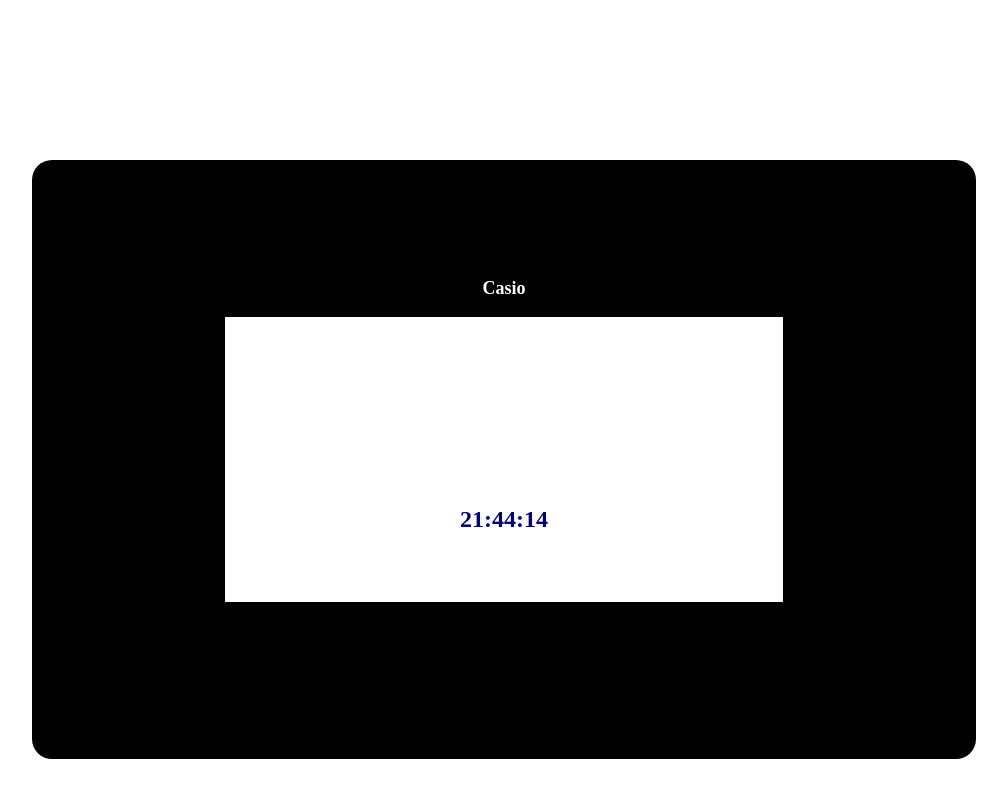
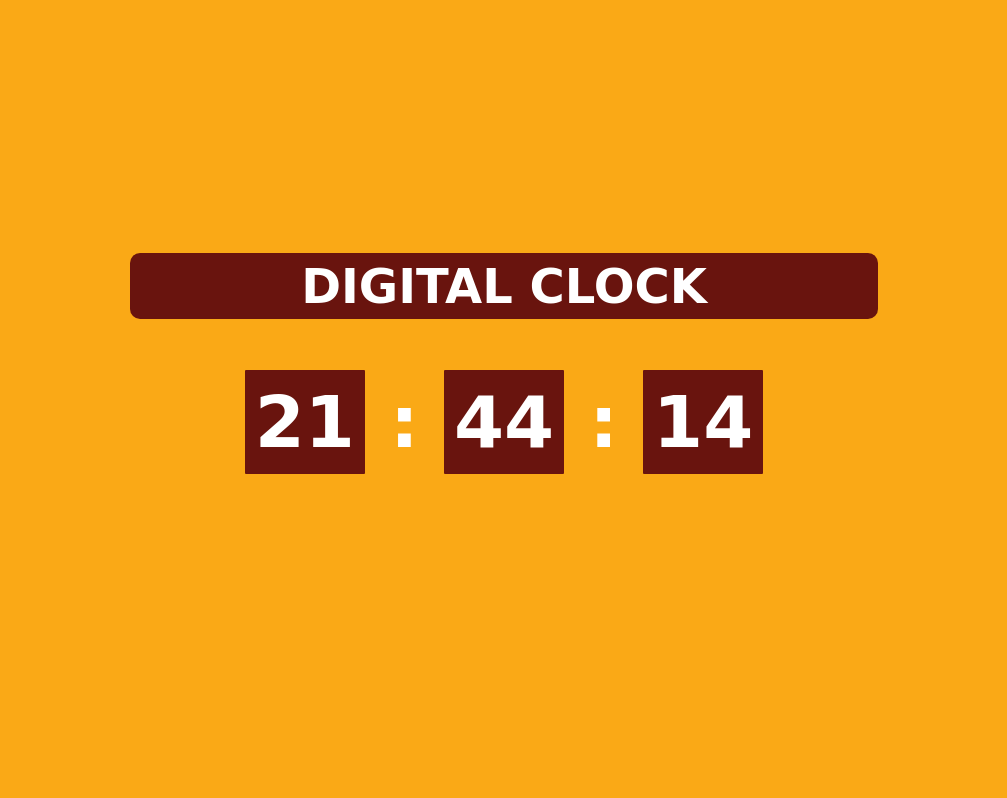
Before and after one commit to Samatarx/Digital-Clock, a plain HTML site: page index.html in a window 1280 px wide. Shown: the whole page, without its empty margins (136-1143 px from the left). Drawn offline with Linux system fonts and the light colour scheme; a web font is replaced by a local one.

Commit message:
Add files via upload

```diff
--- a/index.html
+++ b/index.html
@@ -4,21 +4,23 @@
 <head>
     <meta charset="UTF-8">
     <meta name="viewport" content="width=device-width, initial-scale=1.0">
-    <title>Document</title>
+    <title>Digital Clock</title>
     <link rel="stylesheet" href="style.css">
+    <link href="https://fonts.googleapis.com/css2?family=Kufam:ital,wght@1,600&display=swap" rel="stylesheet">
 </head>
 
 <body>
     <div class="grid-container">
-        <div class="headera">
-            <p>Casio</p>
-        </div>
-        <div class="sidea"> </div>
-        <div class="sideo"> </div>
+        <div class="main">
+            <div class="header">
+                <h1>DIGITAL CLOCK</h1>
+            </div>
 
-        <div class="clocka"> </div>
-        <div class="foota">
-            <p>00:00:00</p>
+            <section class = "centre-point">
+                <div class = "time">
+                    <h2 class="hours">00:00:00</h2>
+                </div>
+            </section>
         </div>
     </div>
 
--- a/script.js
+++ b/script.js
@@ -1,21 +1,32 @@
-function tikTok() {
+function time() {
 
   var date = new Date();
 
   let hr = date.getHours();
-
   let min = date.getMinutes();
-
   let sec = date.getSeconds();
 
-  var x = 0
+
+  /**
+    @desc Calculates the Seconds so that it doesn't show a single number i.e. "0"
+    @param @x and time ()
+    @return the time in correct format 00:00:00
+  **/
+
 
   function simpleCalc(x) {
-    return x < 10 ? x = "0" + x : x;
+     x < 10 ? x = "0" + x : x;
+     return x
   }
 
-  document.querySelector(".foota").innerHTML = simpleCalc(hr) + ":" + simpleCalc(min) + ":" + simpleCalc(sec);
+
+  /**
+    @desc Adds the variables together in the correct time format
+    @param  document.querySelector(".foota").innerHTML
+    @return the time in correct format 00:00:00
+  **/
+  document.querySelector(".hours").innerHTML = ` <span>${simpleCalc(hr)}</span> : <span>${simpleCalc(min)}</span> : <span>${simpleCalc(sec)}</span>`;
 
 }
 
-setInterval = setInterval(tikTok, 1000);
+setInterval = setInterval(time, 1000);
--- a/style.css
+++ b/style.css
@@ -1,34 +1,75 @@
-  .grid-container {
-    display: grid;
-    background:black;
-    grid-template-columns: 0.5fr 3fr 0.5fr;
-    grid-template-rows: 1fr 5fr 1fr;
-    grid-template-areas:
-      "header header header"
-      "side clock sido"
-      "footer footer footer";
-    margin:10rem;
-    padding:100px;
-    border-radius:20px;
+body {
+  background-color: #FAA916;
+  padding: 0;
+  margin: 0;
+  font-family: 'Kufam', cursive;
+}
+
+.main {
+  padding: 10vw;
+}
+
+.centre-point {
+  display: flex;
+  flex-direction: row;
+  justify-content: center;
+  margin-top: 10vw;
+}
+
+.time {
+  font-size: 1.5rem;
+  margin: 1px;
+  border-radius: 6px;
+  padding: 0;
+  align-content: center;
+  color: WHITE;
+}
+
+.time span {
+  background-color: #69140E;
+  border-radius: 1px;
+  padding: 10px;
+}
+
+h1 {
+  text-align: center;
+  background-color: #69140E;
+  color: white;
+  border-radius: 10px;
+  padding: 5px;
+  margin-right: 10%;
+  margin-left: 10%;
+  font-size: 30px;
+  margin-top: 20vw;
+}
+
+@media (min-width:770px) {
+
+  body {
+    margin: 0;
+    padding: 0%;
   }
 
-  .foota {
-  grid-area:clock;
-    background-color:white;
-    width:100%;
-    text-align:center;
-    justify-items: center;
-    align-content: center;
-    padding-top:120px;
-    font-size: x-large;
-    font-weight: 900;
-    color: navy;
+  .time {
+    font-size: 3rem;
   }
 
-  .headera {
-    grid-area: header;
-    color:white;
-    text-align: center;
-    font-size: large;
-    font-weight: 900;
+  .centre-point {
+    margin: 0;
   }
+
+  h1 {
+    margin: 1vw 0 0 0;
+    font-size: 3rem;
+  }
+
+  .main {
+    margin: 10vh 10px 0 10px ;
+    padding: 20vh 20vw 0 20vw ;
+
+  }
+
+  h1 {
+
+  }
+}
```
